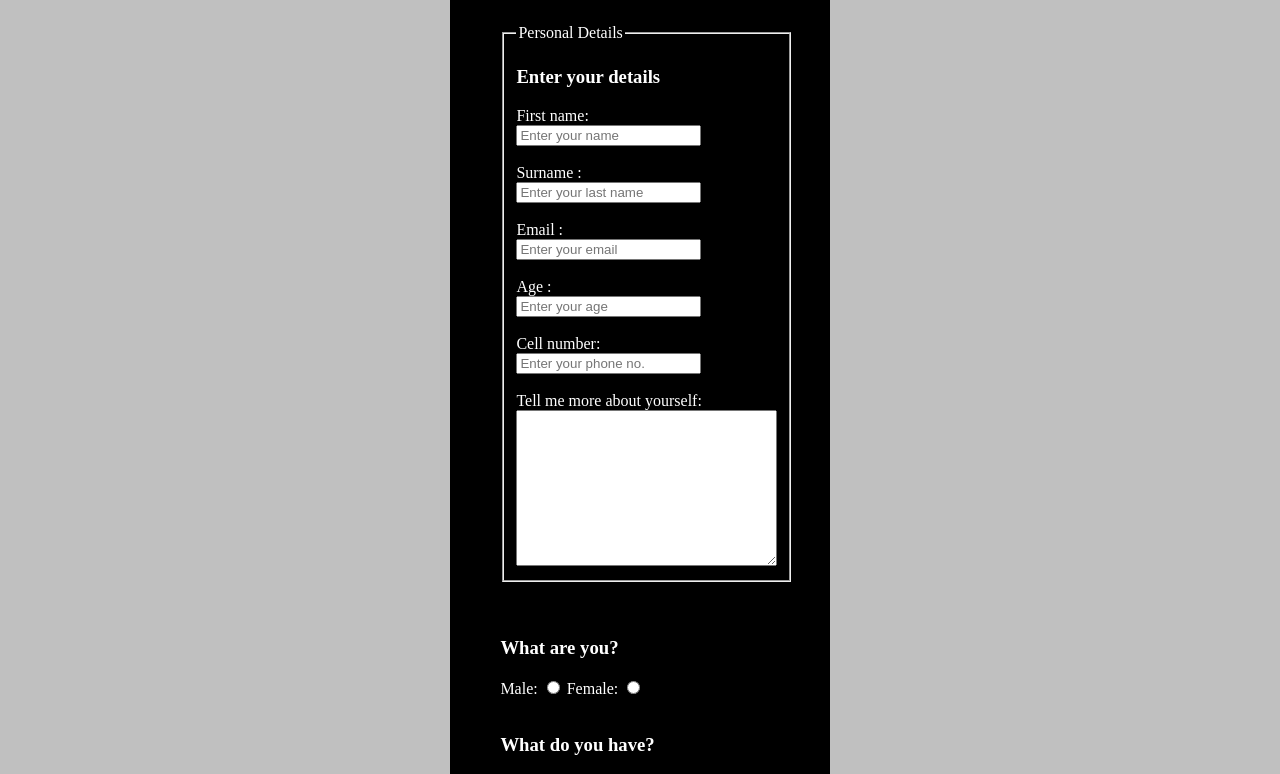
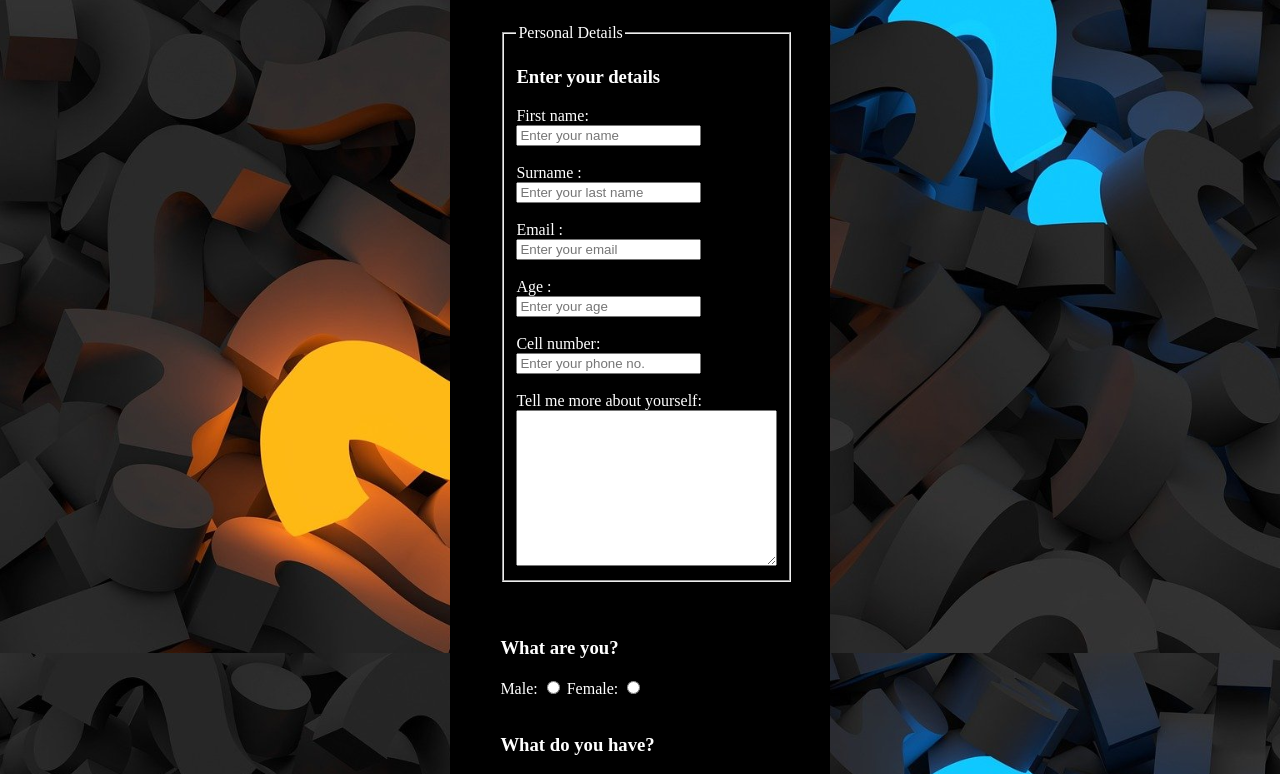
Before and after one commit to TDL2627/a-basic-form, a plain HTML site: page index.html in a window 1280 px wide. Shown: the part 147-921 px from the top of the page. Drawn offline with Linux system fonts and the light colour scheme.

Commit message:
added background image

```diff
--- a/style/style.css
+++ b/style/style.css
@@ -1,5 +1,8 @@
 body{
-    background-color: silver;
+
+    background: url(/images/b1.jpg) no-repeat;
+	background-size: cover;
+	background-attachment: fixed;
 }
 h1{
     color: gold;
```
Also changed, not shown: images/b1.jpg (added).
